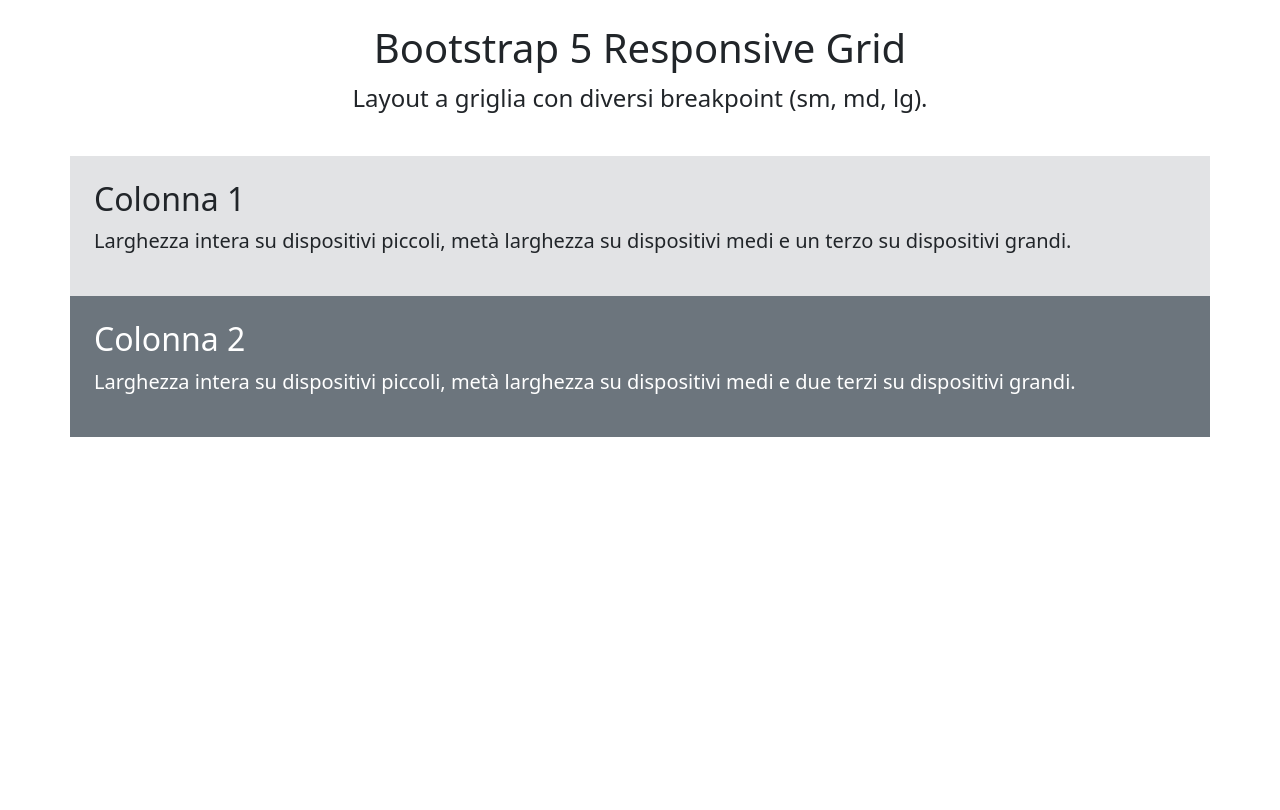
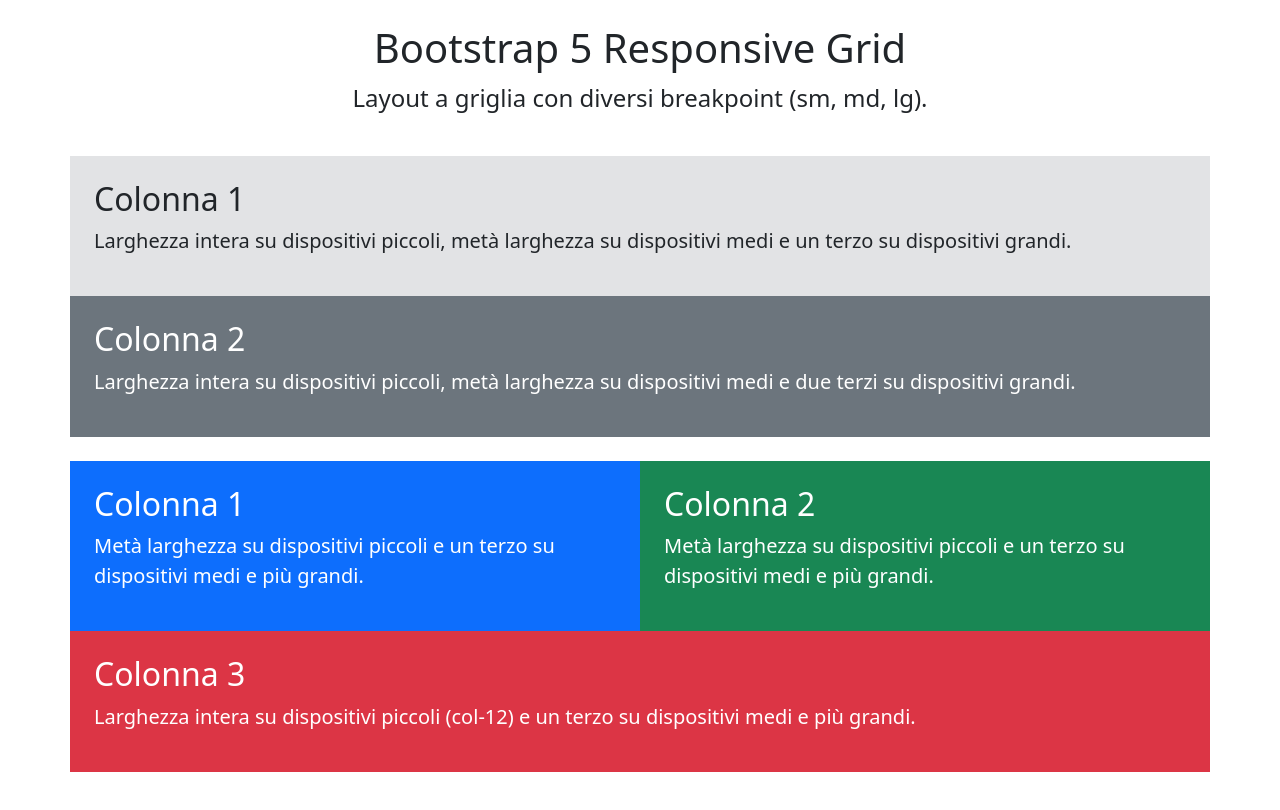
Before and after one commit to diegotosato/htmlcss-bootstrap-layout, a plain HTML site: page index.html in a window 1280 px wide. Drawn offline with nearby package versions, Linux system fonts and the light colour scheme.

Commit message:
complete second row
add third col, change all three cols text; centralize text-white adding class to main container, only last col is col-12, both remain are generics col class

```diff
--- a/index.html
+++ b/index.html
@@ -24,9 +24,10 @@
 
 
     <main>
-        <div class="container">
+        <div class="container text-white">
 
             <div class="row pb-4">
+
                 <div class="col bg-secondary-subtle text-dark p-4">
                     <h2 class="fs-2">Colonna 1</h2>
                     <p class="fs-5">
@@ -35,7 +36,8 @@
                     </p>
                 </div>
                 <!-- /column -->
-                 <div class="col-12 bg-secondary text-white p-4">
+
+                <div class="col-12 bg-secondary p-4">
                     <h2 class="fs-2">Colonna 2</h2>
                     <p class="fs-5">
                         Larghezza intera su dispositivi piccoli, metà larghezza su dispositivi
@@ -43,8 +45,43 @@
                     </p>
                 </div>
                 <!-- /column -->
+
             </div>
             <!-- /first row -->
+
+
+            <div class="row pb-4">
+
+                <div class="col bg-primary p-4">
+                    <h2 class="fs-2">Colonna 1</h2>
+                    <p class="fs-5">
+                        Metà larghezza su dispositivi piccoli e un terzo su dispositivi
+                        medi e più grandi.
+                    </p>
+                </div>
+                <!-- /column -->
+
+                <div class="col bg-success p-4">
+                    <h2 class="fs-2">Colonna 2</h2>
+                    <p class="fs-5">
+                        Metà larghezza su dispositivi piccoli e un terzo su dispositivi
+                        medi e più grandi.
+                    </p>
+                </div>
+                <!-- /column -->
+
+                <div class="col-12 bg-danger p-4">
+                    <h2 class="fs-2">Colonna 3</h2>
+                    <p class="fs-5">
+                        Larghezza intera su dispositivi piccoli (col-12) e un terzo
+                        su dispositivi medi e più grandi.
+                    </p>
+                </div>
+                <!-- /column -->
+
+            </div>
+            <!-- /second row -->
+
         </div>
     </main>
 
```
